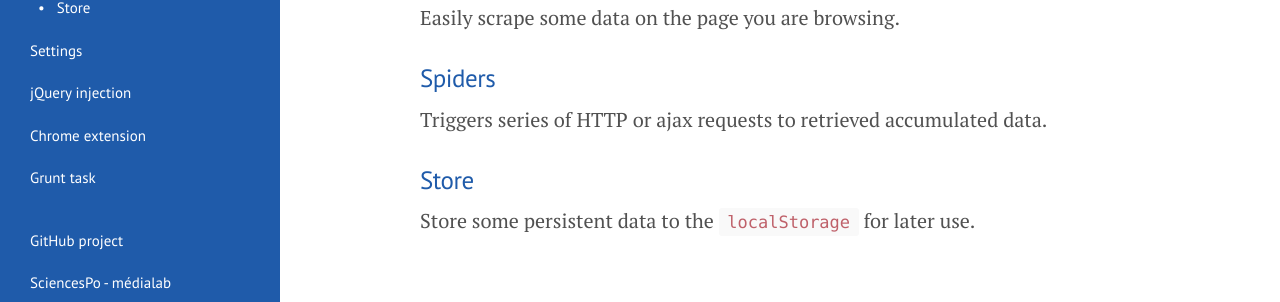
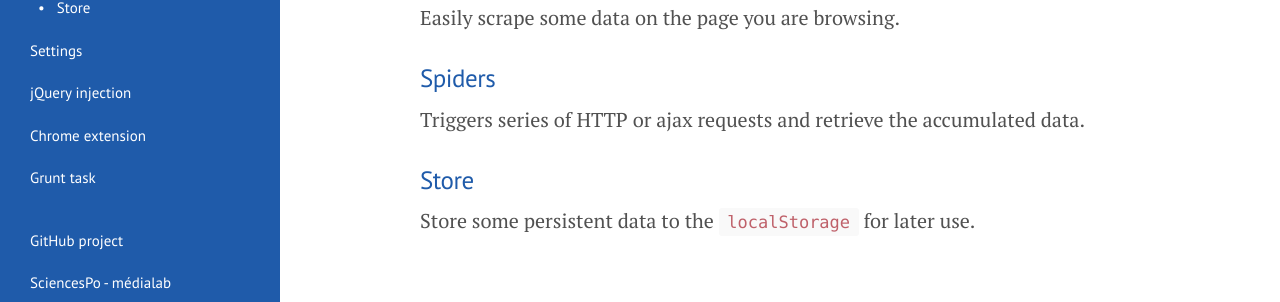
Before and after one commit to medialab/artoo, a Jekyll site: the page built from methods.md, in a window 1280 px wide and 1002 px high. Shown: the part 686-988 px from the top of the window. Built offline with Jekyll 4.4.1, drawn with Linux system fonts in a browser that asks for light colours; Markdown is read by kramdown in place of the engine named in the settings.

Commit message:
Small fix

```diff
--- a/methods.md
+++ b/methods.md
@@ -22,7 +22,7 @@ Save data to files that your browser will download.
 Easily scrape some data on the page you are browsing.
 
 ### [Spiders]({{ site.baseurl }}/spiders)
-Triggers series of HTTP or ajax requests to retrieved accumulated data.
+Triggers series of HTTP or ajax requests and retrieve the accumulated data.
 
 ### [Store]({{ site.baseurl }}/store)
 Store some persistent data to the `localStorage` for later use.
```
